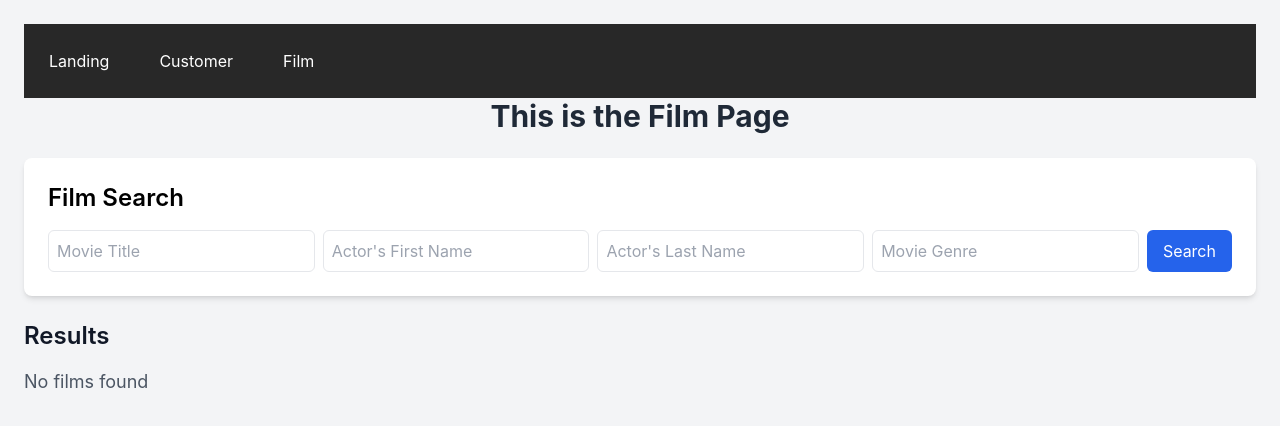
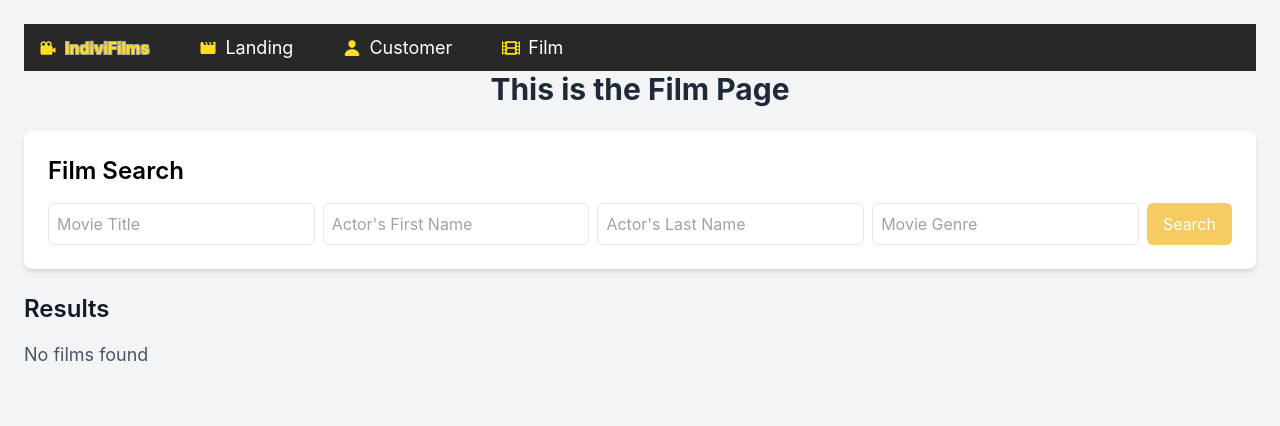
Before and after one commit to JoeMJr/React-Individual-Project-Part2-JM, a React (Create React App) app: page /Film in a window 1280 px wide. Shown: the top 426 px of the page. Built offline with nearby package versions, Linux system fonts and the light colour scheme.

Commit message:
modified:   README.md 	modified:   src/App.css 	modified:   src/App.js 	modified:   src/components/Navbar.css 	modified:   src/components/Navbar.js 	new file:   src/components/OtherNav.css 	modified:   src/pages/Customer.js 	modified:   src/pages/Film.js

```diff
--- a/src/App.css
+++ b/src/App.css
@@ -51,3 +51,17 @@
   margin: 0;
   padding: 0;
 }
+
+/* css */
+ol{
+  list-style-type: none;
+  background-color: #282828;
+  color: #fff;
+  overflow: hidden;
+  margin: 0;
+  border: 0;
+}
+li{
+  display: inline-block;
+  padding: 25px;
+}
--- a/src/components/Navbar.css
+++ b/src/components/Navbar.css
@@ -12,6 +12,5 @@ li{
     padding: 25px;
 }
 .navigation-menu{
-
     width: 100%;
 }
--- a/src/components/Navbar.js
+++ b/src/components/Navbar.js
@@ -1,17 +1,24 @@
 // Updated code for Navbar.js
 import React from 'react';
-import './Navbar.css';
+import './OtherNav.css';
 import {Link} from "react-router-dom";
+import { FaFilm } from "react-icons/fa";
+import { BiSolidCameraMovie } from "react-icons/bi";
+import { MdMovie } from "react-icons/md";
+import { IoPerson } from "react-icons/io5";
 
 
 function Navbar() {
   return (
     <div className='navigation-menu'>
+        <div>
         <ol>
-            <li><Link to={"/landing"}>Landing</Link></li>
-            <li><Link to={"/customer"}>Customer</Link></li>
-            <li><Link to={"/film"}>Film</Link></li>
+            <li className="nav-item-root"><BiSolidCameraMovie className="nav-icon"/><b>IndiviFilms</b></li>
+            <li className="nav-item"><MdMovie className="nav-icon"/><Link to={"/landing"}>Landing</Link></li>
+            <li className="nav-item"><IoPerson className="nav-icon"/><Link to={"/customer"}>Customer</Link></li>
+            <li className="nav-item"><FaFilm className="nav-icon" /><Link to={"/film"}>Film</Link></li>
         </ol>
+        </div>
     </div>
 
   )
--- /dev/null
+++ b/src/components/OtherNav.css
@@ -0,0 +1,58 @@
+/* navbar.css */
+.navigation-menu ol{
+    list-style-type: none;
+    background-color: #282828;
+    color: #fff;
+    overflow: hidden;
+    margin: 0;
+    /*border: 0;*/
+    padding: 0; /* */
+    display: flex; /*  */
+    align-items: center; /*  */
+    gap: 20px; /*  */
+}
+.navigation-menu li{
+    /* display: inline-block; */
+    display: flex; /*  */
+    align-items: center; /*  */
+    /* padding: 25px; */
+    padding: 10px 15px;
+}
+.navigation-menu{
+    width: 100%;
+}
+
+.nav-item {
+    display: flex;
+    align-items: center;
+    gap: 8px;
+  }
+
+  .nav-item-root {
+    display: flex;
+    align-items: center;
+    gap: 8px;
+    color:#FFDE21;
+    text-shadow:
+    -1px -1px 0 darkgrey,
+    1px -1px 0 darkgrey,
+    -1px 1px 0 darkgrey,
+    1px 1px 0 darkgrey;
+  }
+
+  .nav-icon {
+    color:#FFDE21; /* Currently a yellow //lighter yellow || pastel yellow = #FDFD96 */
+    font-size: 18px;
+    vertical-align: middle;
+  }
+
+  ol li a {
+    text-decoration: none;
+    color: white;
+    font-size: 18px;
+    transition: color 0.3s ease-in-out;
+    }
+
+    ol li a:hover {
+        color: #FDFD96;
+    }
--- a/src/pages/Customer.js
+++ b/src/pages/Customer.js
@@ -17,7 +17,7 @@
     const [email, setEmail] = useState('');
     const [storeId, setStoreId] = useState('');
     const [addressId, setAddressId] = useState('');
-    const [active, setActive] = useState(true); // Default to active
+    const [active, setActive] = useState(true);
     const [message, setMessage] = useState('');
     //
     const [customerId, setCustomerId] = useState("");
@@ -26,11 +26,11 @@
     //
     const [isEditing, setIsEditing] = useState(false);
     //
-    const [movies, setMovies] = useState([]); // State to hold the fetched data
-    const [loading, setLoading] = useState(false); // State for loading indicator
-    const [error, setError] = useState(null); // State to hold any error message
+    const [movies, setMovies] = useState([]);
+    const [loading, setLoading] = useState(false);
+    const [error, setError] = useState(null);
     //
-    const [firstInteract, setfirstInteract] = useState(false); // Default to active
+    const [successMessage, setSuccessMessage] = useState("");
     //
     var count = 0;
     //
@@ -202,7 +202,7 @@
         }
       };
 
-      // putting this back
+      // putting this back I'm currently too lazy to change this if it just works
       useEffect(() => {
         fetchCustomers();
       }, [currentPage, customerIdSearch, firstNameSearch, lastNameSearch, itemsPerPage]); // Fetch when any of these values change
@@ -210,9 +210,8 @@
 
       const handleReturn = async (customerId, filmTitle) => {
         // Logic to mark the movie as returned
-        // This could involve updating the state, calling an API, etc.
         console.log(`Returning movie ${filmTitle} for customer ${customerId}`);
-        // Optionally, update the status of the movie in the state
+        // Update the status of the movie in the state
         const data = {
           customer_id: customerId,
           movie_title: filmTitle,
@@ -223,30 +222,40 @@
           const response = await fetch('http://localhost:5000/customer-rent-return', {
             method: 'PATCH',
             headers: {
-              'Content-Type': 'application/json', // Specify that we're sending JSON data
+              'Content-Type': 'application/json', // header
             },
-            body: JSON.stringify(data), // Convert the data object to a JSON string
+            body: JSON.stringify(data), // Data object to Json String
           });
 
-          // Check if the response is successful (status code 200-299)
           if (response.ok) {
-            const responseData = await response.json(); // Parse the JSON response
+            const responseData = await response.json();
             console.log('Movie status updated:', responseData);
-            // You can update your UI or state based on the response here
-          } else {
+            // Finally getting around to the ui part of this
+            setMovies((prevMovies) =>
+              prevMovies.map((movie) =>
+                movie.customer_id === customerId && movie.movie_title === filmTitle
+                  ? { ...movie, rental_status: "Past Rental (Returned)" }
+                  : movie
+              )
+            );
+            // Show Success Message
+            setSuccessMessage(`"${filmTitle}" has been successfully returned!`);
+            setTimeout(() => setSuccessMessage(""), 5000); // Hide message after 5 seconds
+            //
+          }
+          else {
             console.error('Failed to update the rental status', response.statusText);
           }
         }
         catch (error) {
           console.error('Error making PATCH request:', error);
         }
-      };
+      }; // END OF HANDLE RETURN
 
-        // Render loading or error message
+      // Loading and Error Bits
       if (loading) {
         return <div>Loading...</div>;
       }
-
       if (error) {
         return <div>Error: {error}</div>;
       }
@@ -263,9 +272,15 @@
       function doPageChange() {
         //console.log("Current page: ", currentPage)
         fetchCustomers();
+        setMovies([]); // Adding this to hide customer rental movies after page change
       }
 
-      //
+    //tailwind colors
+    // bg-gray-100 whole page background color
+    // #f5cb62 bg-[#f5cb62] darker yellow button color
+    // #FDFD96 bg-[#FDFD96] lighter yellow
+    // #f9c414 bg-[#f9c414] even darker yellow
+    // #9b870c bg-[#9b870c] even darker darker yellow hover color
 
    return (
      <div className="p-6 bg-gray-100 min-h-screen">
@@ -275,6 +290,7 @@
        </h1>
        <h2 className="text-2xl font-semibold text-gray-800 mb-3">Customer List</h2>
        {/* Search form */}
+       <h3 className="block text-gray-800 font-semibold mb-1">Customer Search</h3>
       <form
         className="bg-white p-4 shadow-md rounded-lg mb-6 grid grid-cols-1 md:grid-cols-3 gap-4"
         onSubmit={(e) => {
@@ -315,7 +331,7 @@
         </div>
         <div className="flex items-end">
         <button type="submit"
-        className="w-full bg-blue-600 text-white font-semibold px-6 py-3 rounded-lg shadow-md hover:bg-blue-700 transition transform hover:scale-105">Search</button>
+        className="w-full bg-[#f5cb62] text-white font-semibold px-6 py-3 rounded-lg shadow-md hover:bg-[#9b870c] transition transform hover:scale-105">Search</button>
         </div>
       </form>
 
@@ -354,6 +370,12 @@
 
         {/* Rented Movie Details */}
         <h2 className="text-2xl font-bold text-gray-800 mt-6 mb-4">Customer Rental Detail List</h2>
+        {/* Success Message */}
+        {successMessage && (
+          <div className="mb-4 p-3 bg-green-100 text-green-800 font-semibold rounded-lg shadow-md animate-fadeIn">
+            ✅ {successMessage}
+          </div>
+        )}
         {movies.length > 0 ? (
                 <ul className="grid grid-cols-1 md:grid-cols-2 gap-6">
                     {movies.map((movie) => (
@@ -363,7 +385,7 @@
                             <p className={`text-sm font-medium ${movie.rental_status === 'Past Rental (Returned)' ? 'text-green-600' : 'text-red-600'}`}><strong>Rental Status:</strong> {movie.rental_status}</p>
                             <p className="text-gray-700"><strong>Return Date:</strong> {new Date(movie.return_date).toLocaleDateString()}</p>
                             {movie.rental_status !== 'Past Rental (Returned)' && (
-                              <button className="mt-3 bg-blue-600 text-white px-4 py-2 rounded-lg shadow-md hover:bg-blue-700 transition transform hover:scale-105" onClick={() => handleReturn(movie.customer_id, movie.movie_title)}>Return Movie</button>
+                              <button className="mt-3 bg-[#f5cb62] text-white px-4 py-2 rounded-lg shadow-md hover:bg-[#9b870c] transition transform hover:scale-105" onClick={() => handleReturn(movie.customer_id, movie.movie_title)}>Return Movie</button>
                             )}
                         </li>
                     ))}
@@ -438,7 +460,7 @@
                 onChange={(e) => setActive(e.target.checked)}
               />
             </div>
-            <button type="submit" className="col-span-2 bg-blue-600 text-white font-semibold px-4 py-2 rounded-md hover:bg-blue-700 transition">Add Customer</button>
+            <button type="submit" className="col-span-2 bg-[#f5cb62] text-white font-semibold px-4 py-2 rounded-md hover:bg-[#9b870c] transition">Add Customer</button>
           </form>
         </div>
       )}
@@ -450,7 +472,7 @@
           <form
            className="grid grid-cols-1 md:grid-cols-2 gap-4"
             onSubmit={(e) => {
-                e.preventDefault(); // Prevent default form submission
+                e.preventDefault();
                 const updatedData = {
                 firstName,
                 lastName,
@@ -459,7 +481,6 @@
                 addressId,
                 active,
                 };
-                // Now call updateCustomer with the customerId and updatedData
                 updateCustomer(customerId, updatedData);
             }}
             >
@@ -531,12 +552,12 @@
                 onChange={(e) => setActive(e.target.checked)}
               />
             </div>
-            <button type="submit" className="col-span-2 bg-blue-600 text-white font-semibold px-4 py-2 rounded-md hover:bg-blue-700 transition">Update Customer</button>
+            <button type="submit" className="col-span-2 bg-[#f5cb62] text-white font-semibold px-4 py-2 rounded-md hover:bg-[#9b870c] transition">Update Customer</button>
           </form>
         </div>
       )}
 
-      {message && <p>{message}</p>}
+      {message && <p className="mt-2 shadow-md animate-fadeIn">{message}</p>}
 
       {/* Button to toggle between Add and Edit forms */}
       <button onClick={() => setIsEditing(!isEditing)} className="px-4 py-2 bg-gray-400 text-white rounded-md disabled:opacity-50">
--- a/src/pages/Film.js
+++ b/src/pages/Film.js
@@ -67,16 +67,24 @@
             if (response.ok) {
               const data = await response.json();
               setMessage(data.message); // Display success message
+              setTimeout(() => setMessage(""), 5000); // Hide message after 5 seconds
             } else {
               const data = await response.json();
               setMessage(data.error || 'Something went wrong!'); // Display error message
+              setTimeout(() => setMessage(""), 5000); // Hide message after 5 seconds
             }
           } catch (error) {
             setMessage('Error: ' + error.message); // Handle network or server errors
+            setTimeout(() => setMessage(""), 5000); // Hide message after 5 seconds
           }
     };
 
-    // bg-gray-100
+    //tailwind colors
+    // bg-gray-100 whole page background color
+    // #f5cb62 bg-[#f5cb62] darker yellow button color
+    // #FDFD96 bg-[#FDFD96] lighter yellow
+    // #f9c414 bg-[#f9c414] even darker yellow
+    // #9b870c bg-[#9b870c] even darker darker yellow hover color
 
    return (
      <div className="min-h-screen bg-gray-100 p-6">
@@ -115,7 +123,7 @@
             value={filmGenre}
             onChange={(e) => setFilmGenre(e.target.value)}
           />
-          <button className="bg-blue-600 hover:bg-blue-700 text-white px-4 py-2 rounded-md" onClick={fetchFilms} disabled={loading}>
+          <button className="bg-[#f5cb62] hover:bg-[#9b870c] text-white px-4 py-2 rounded-md" onClick={fetchFilms} disabled={loading}>
             {loading ? 'Loading...' : 'Search'}
           </button>
           </div>
@@ -134,17 +142,17 @@
               <p className="text-gray-700"><strong>Categories:</strong> {filmDetails.categories}</p>
               <div className="flex items-center space-x-3 mt-4">
               <input
-                className="border border-gray-300 px-4 py-2 rounded-md focus:outline-none focus:ring-2 focus:ring-blue-400"
+                className="border border-gray-300 px-4 py-2 rounded-md focus:outline-none focus:ring-2 focus:ring-yellow-400"
                 type="number"
                 placeholder="Customer Id"
                 value={customerId}
                 onChange={(e) => setCustomerId(e.target.value)}
               />
-              <button className="bg-blue-600 text-white px-4 py-2 rounded-md shadow-md hover:bg-blue-700 transition transform hover:scale-105" onClick={() => rentOutMovie(filmDetails.film_title, customerId)}>
+              <button className="bg-[#f5cb62] text-white px-4 py-2 rounded-md shadow-md hover:bg-[#9b870c] transition transform hover:scale-105" onClick={() => rentOutMovie(filmDetails.film_title, customerId)}>
                 Rent Movie to a Customer
               </button>
               </div>
-              {message && <p className="mt-2 text-green-600">{message}</p>} {/* Display success/error messages */}
+              {message && <p className="mt-2 text-green-600 shadow-md animate-fadeIn">{message}</p>} {/* Display success/error messages */}
             </div>
           )}
         </div>
@@ -166,7 +174,7 @@
             {films.map((film, index) => (
               <tr key={index} className="border-b hover:bg-gray-50">
                 <td className="p-3">
-                  <button className="bg-blue-500 text-white px-3 py-1 rounded-md hover:bg-blue-600 transition" onClick={() => fetchFilmDetails(film.film_id)}>
+                  <button className="bg-[#f5cb62] text-white px-3 py-1 rounded-md hover:bg-[#9b870c] transition" onClick={() => fetchFilmDetails(film.film_id)}>
                     {film.film_title}
                   </button>
                 </td>
```
Also changed, not shown: src/App.js (+13 -3 lines), 1 other file (tests, documents, lock files or other folders). Lines whose indentation alone changed are shown as unchanged.
